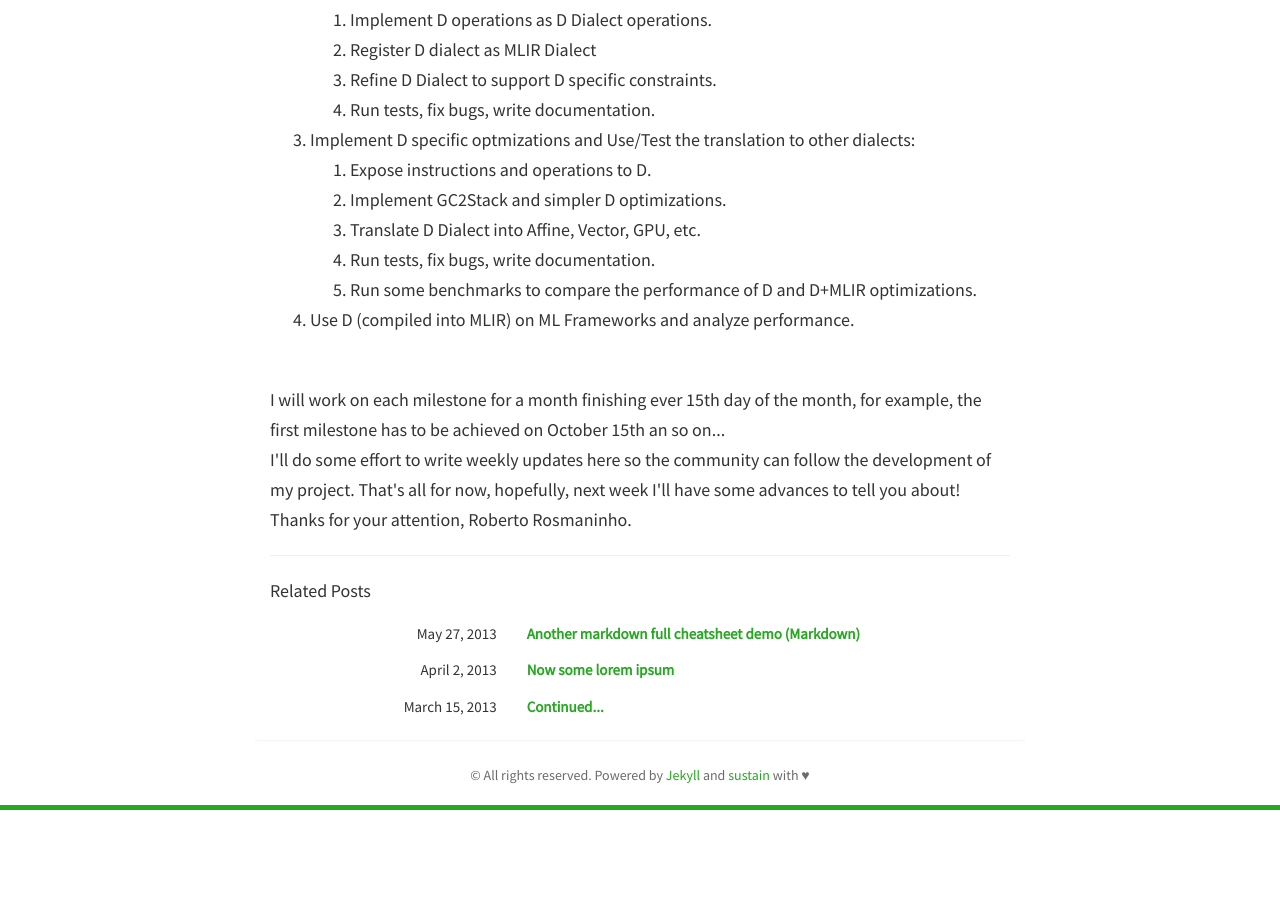
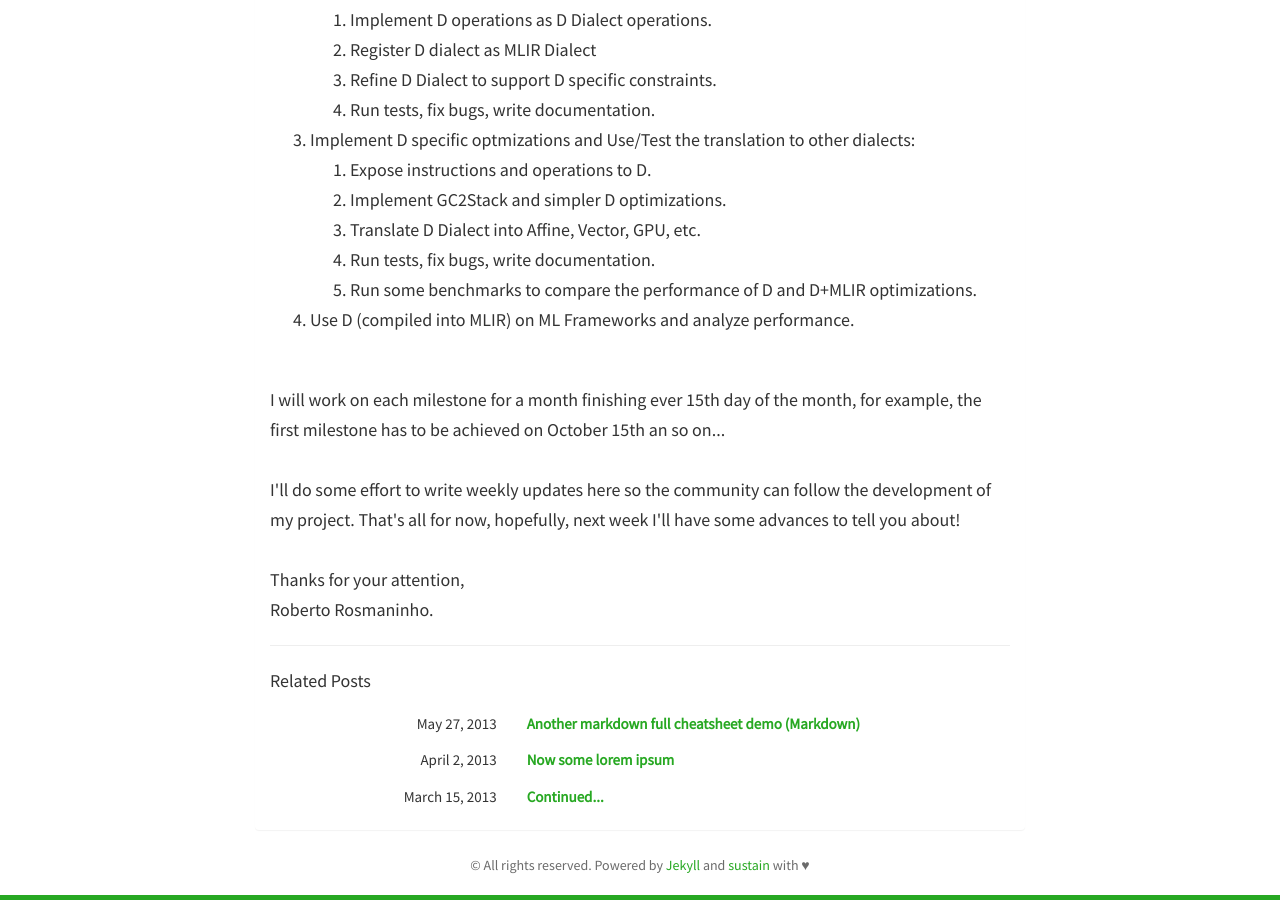
Before and after one commit to Robertorosmaninho/homepage, a Jekyll site: the page built from _posts/2019-09-15-post1.md, in a window 1280 px wide and 900 px high, scrolled down 2200 px. Built offline with Jekyll 4.4.1, drawn with Linux system fonts in a browser that asks for light colours; nearby versions of some CDN libraries; before the commit the page ends 3010 px from its top, so only the background shows below that.

Commit message:
Update 2019-09-15-post1.md

```diff
--- a/_posts/2019-09-15-post1.md
+++ b/_posts/2019-09-15-post1.md
@@ -68,11 +68,13 @@ The goal of this project is to provide LDC with a new level of abstraction to su
 <br />
 <p>I will work on each milestone for a month finishing ever 15th day of the month, for example, the first milestone has to be achieved on October 15th an so on...
 
-<br />
+<br /><br />
 I'll do some effort to write weekly updates here so the community can follow the development of my project.
 That's all for now, hopefully, next week I'll have some advances to tell you about!
 
+<br /><br />
+Thanks for your attention,
+
 <br />
-Thanks for your attention,
 Roberto Rosmaninho.
 </p>
```
